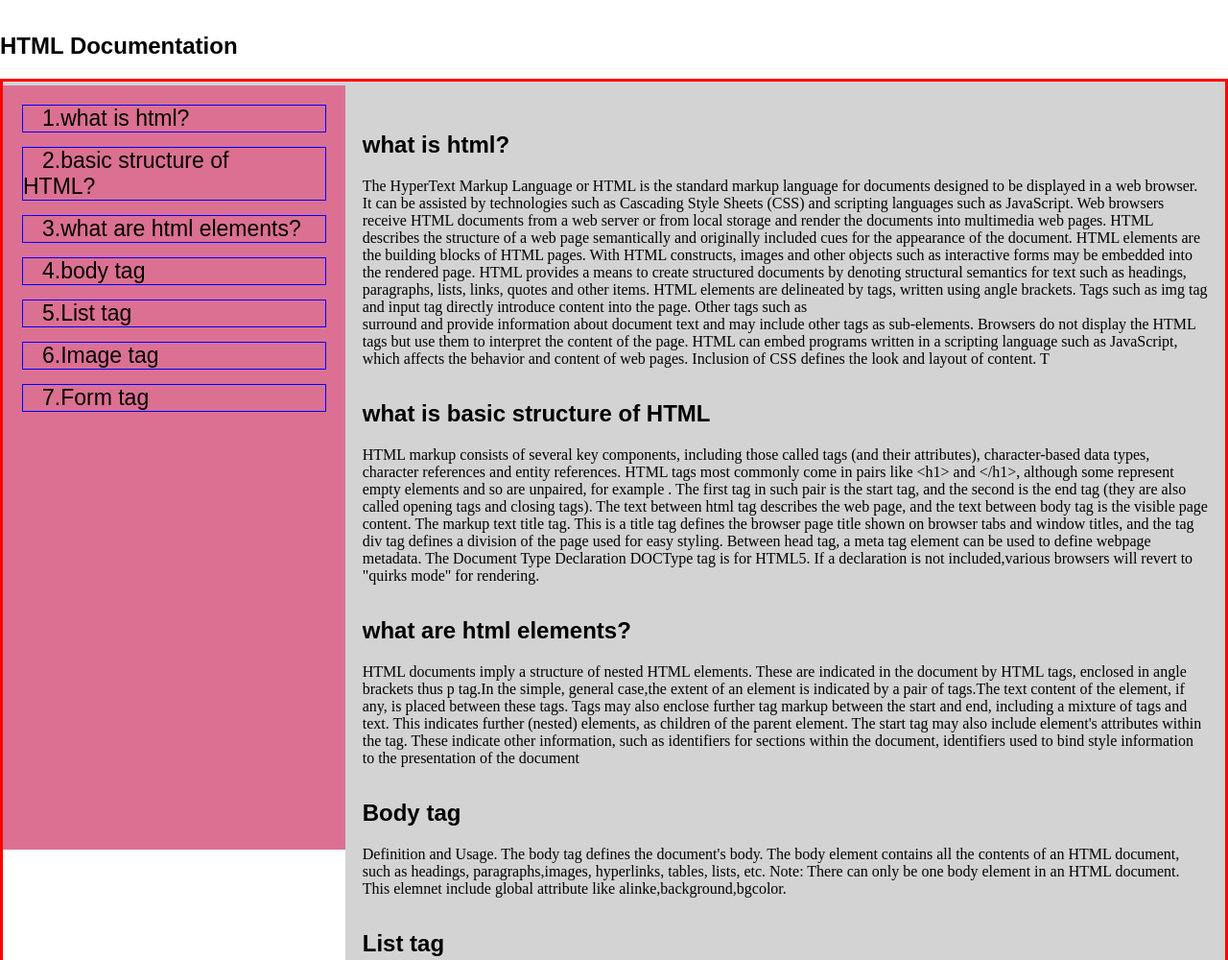
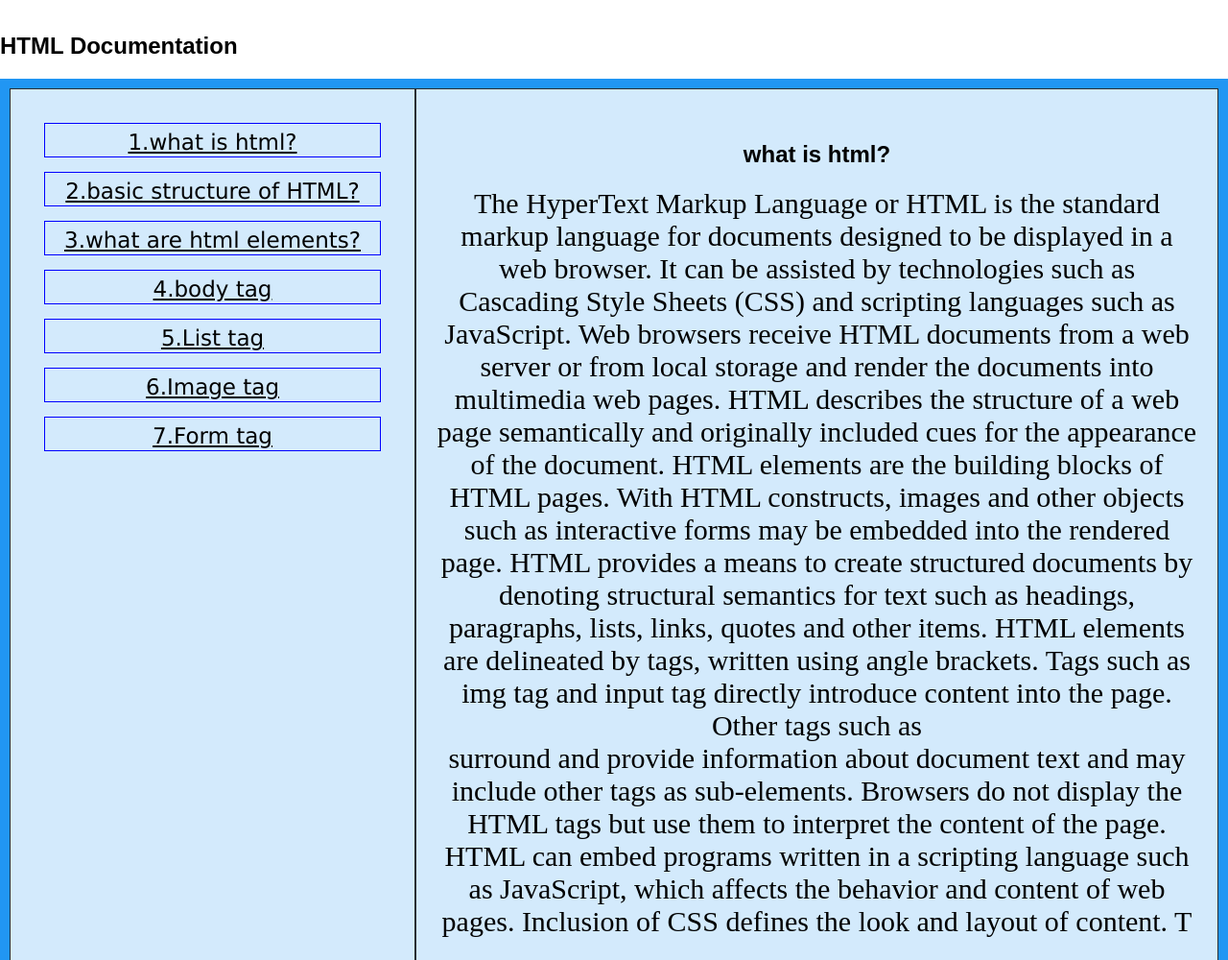
Before and after one commit to Lo-Agency-Internship/mahsa-html-css-js-book, a plain HTML site: page index.html in a window 1280 px wide. Shown: the top 1000 px of the page at 96% size. Drawn offline with Linux system fonts and the light colour scheme.

Commit message:
css layout with grid

```diff
--- a/index.html
+++ b/index.html
@@ -11,8 +11,8 @@
 <body>
     <h3>HTML Documentation</h3>
 
-    <div class="flex-container">
-        <div class="title-wrapper">
+    <div class="grid-container">
+        <div class="grid-item">
             <ul>
                 <li><a href="#html">1.what is html?</a></li>
                 <li><a href="#basic-structure">2.basic structure of HTML?</a></li>
@@ -24,7 +24,7 @@
             </ul>
         </div>
 
-        <div class="definition-wrapper">
+        <div class="grid-item">
         <h3 id="html">what is html?</h3>
         <p>
             The HyperText Markup Language or HTML is the standard markup language for documents designed to be displayed in a web browser.
--- a/style.css
+++ b/style.css
@@ -12,14 +12,24 @@ h3 {
     margin-bottom: 20px;
     font-size: x-large;
     font-family: Arial, Helvetica, sans-serif;
-}
-.flex-container {
-    display:flex;
-    width:100%-80px;
-    margin:0 40px 0 40 px;
-    border:3px solid red;
 
 }
+
+.grid-container {
+    display: grid;
+    grid-template-columns: auto auto ;
+    background-color: #2196F3;
+    padding: 10px;
+  }
+  .grid-item {
+    background-color: rgba(255, 255, 255, 0.8);
+    border: 1px solid rgba(0, 0, 0, 0.8);
+    padding: 20px;
+    font-size: 30px;
+    text-align: center;
+  }
+
+
 
 
 .title-wrapper {
@@ -30,14 +40,14 @@ h3 {
     background: palevioletred;
 
 }
-.title-wrapper li{
+ li{
     list-style: none;
     border:1px solid blue;
     margin:15px;
 
 
 }
-.title-wrapper a{
+ a{
     font-size:23px;
     font-family: 'Lucida Sans', 'Lucida Sans Regular', 'Lucida Grande', 'Lucida Sans Unicode', Geneva, Verdana, sans-serif;
     font-weight: 500;
```
